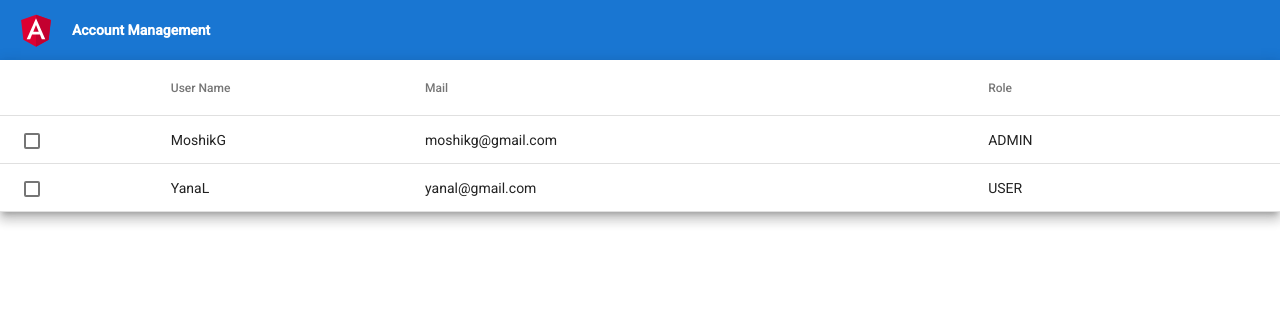
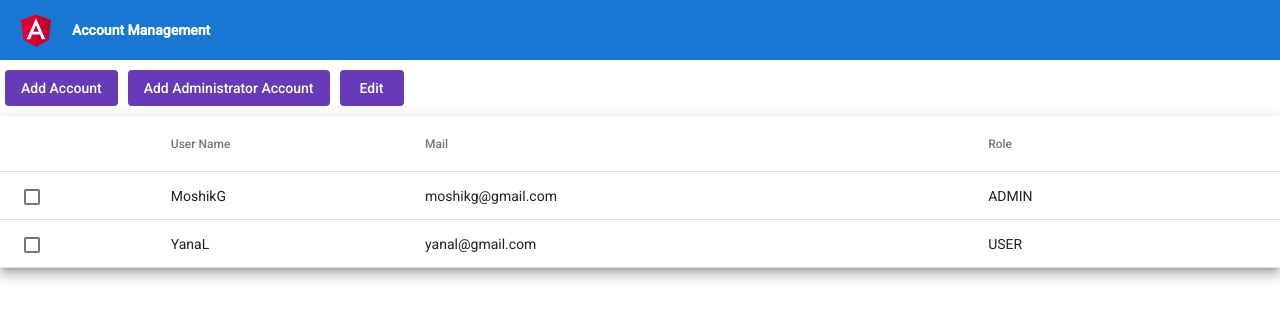
Before and after one commit to ChenReuven/account-managment, an Angular app: page /accounts in a window 1280 px wide. Shown: the top 320 px of the page. Built offline with nearby package versions, Linux system fonts and the light colour scheme.

Commit message:
add action buttons

```diff
--- a/src/app/modules/account/account.module.ts
+++ b/src/app/modules/account/account.module.ts
@@ -4,9 +4,10 @@ import { AccountsPageComponent } from "./pages/accounts-page/accounts-page.compo
 import { MatTableModule } from "@angular/material/table";
 import { FormsModule, ReactiveFormsModule } from "@angular/forms";
 import { MatCheckboxModule } from "@angular/material/checkbox";
+import { MatButtonModule } from "@angular/material/button";
 
 @NgModule({
   declarations: [AccountsPageComponent],
-  imports: [CommonModule, FormsModule, ReactiveFormsModule, MatTableModule, MatCheckboxModule]
+  imports: [CommonModule, FormsModule, ReactiveFormsModule, MatTableModule, MatCheckboxModule, MatButtonModule]
 })
 export class AccountModule {}
--- a/src/app/modules/account/pages/accounts-page/accounts-page.component.html
+++ b/src/app/modules/account/pages/accounts-page/accounts-page.component.html
@@ -1,3 +1,9 @@
+<div>
+  <button mat-flat-button color="primary">Add Account</button>
+  <button mat-flat-button color="primary">Add Administrator Account</button>
+  <button mat-flat-button color="primary">Edit</button>
+</div>
+
 <table mat-table [dataSource]="dataSource" class="mat-elevation-z8">
 
   <ng-container matColumnDef="select">
--- a/src/app/modules/account/pages/accounts-page/accounts-page.component.scss
+++ b/src/app/modules/account/pages/accounts-page/accounts-page.component.scss
@@ -1,3 +1,7 @@
 table {
   width: 100%;
 }
+
+button {
+  margin: 10px 5px;
+}
```
